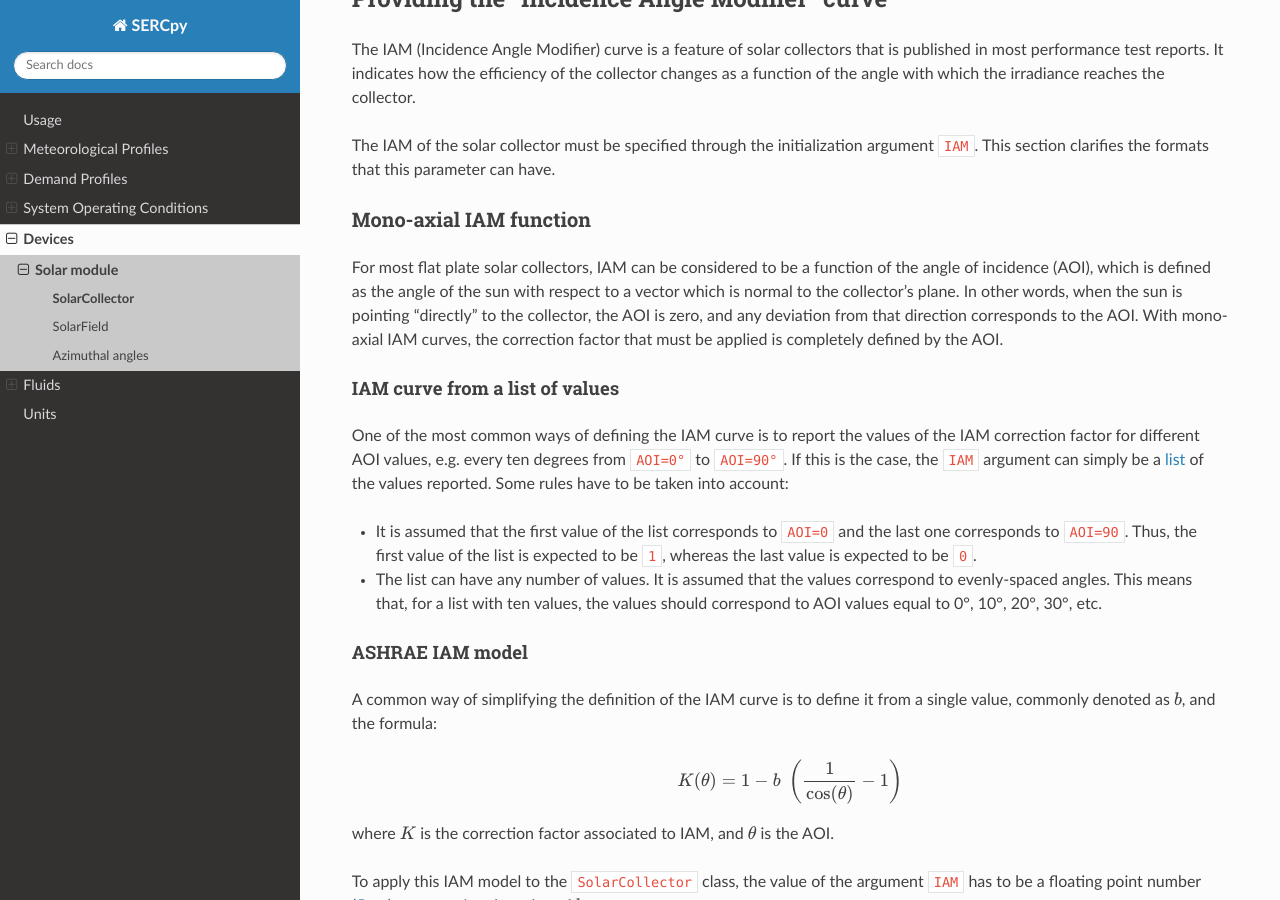
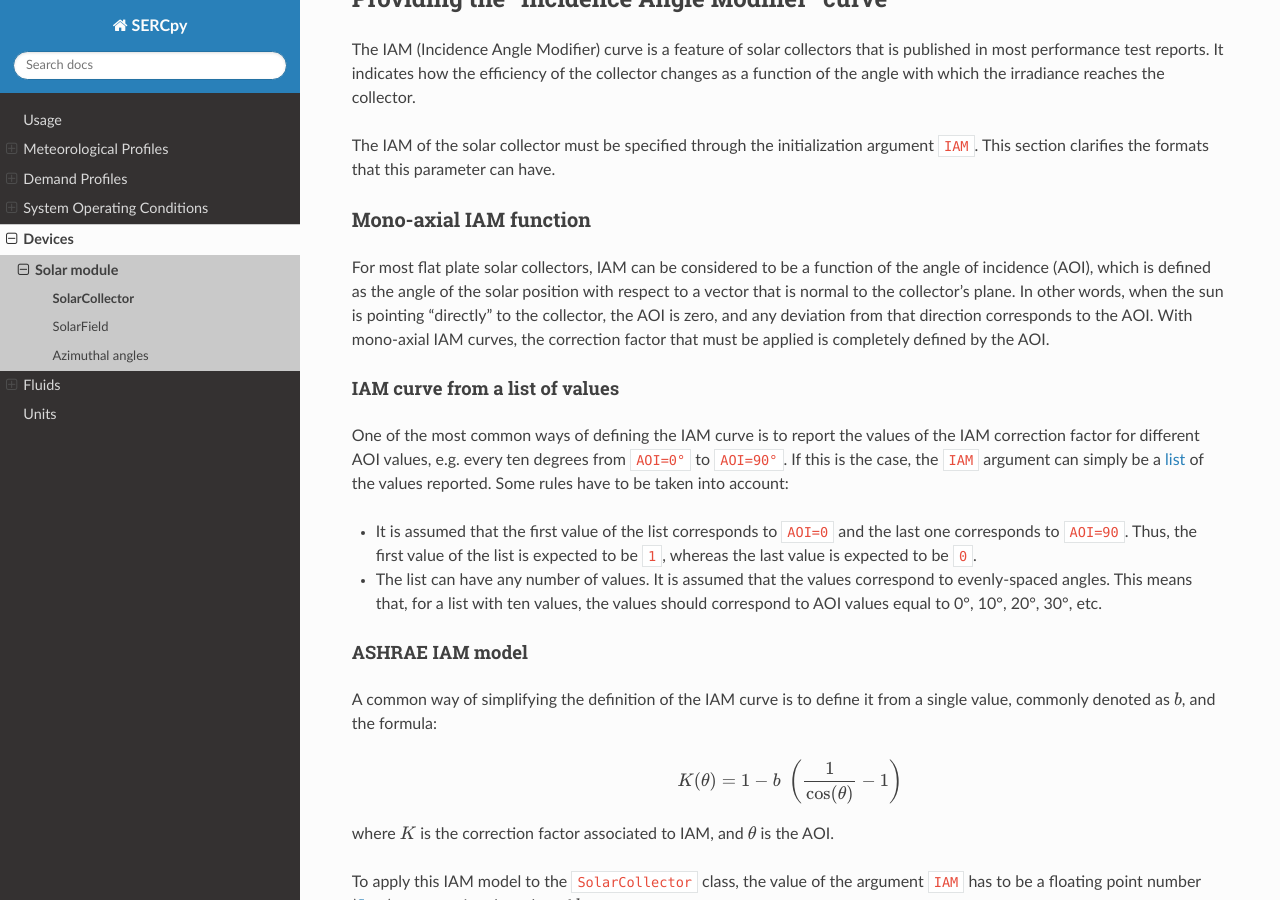
Before and after one commit to serc-chile/SERCpy, a Sphinx documentation site: the page built from docs/source/devices/solar/solar_collector_class.rst, in a window 1280 px wide and 900 px high, scrolled down 554 px. Built offline with Sphinx 7.4.7 and the Read the Docs theme 3.1.0, drawn with Linux system fonts in a browser that asks for light colours; pages that are not in the unit, such as notebooks, are missing from menus.

Commit message:
Update solar_collector_class.rst

```diff
--- a/docs/source/devices/solar/solar_collector_class.rst
+++ b/docs/source/devices/solar/solar_collector_class.rst
@@ -30,7 +30,7 @@ The IAM of the solar collector must be specified through the initialization argu
 Mono-axial IAM function
 ~~~~~~~~~~~~~~~~~~~~~~~
 
-For most flat plate solar collectors, IAM can be considered to be a function of the angle of incidence (AOI), which is defined as the angle of the sun with respect to a vector which is normal to the collector's plane. In other words, when the sun is pointing "directly" to the collector, the AOI is zero, and any deviation from that direction corresponds to the AOI. With mono-axial IAM curves, the correction factor that must be applied is completely defined by the AOI.
+For most flat plate solar collectors, IAM can be considered to be a function of the angle of incidence (AOI), which is defined as the angle of the solar position with respect to a vector that is normal to the collector's plane. In other words, when the sun is pointing "directly" to the collector, the AOI is zero, and any deviation from that direction corresponds to the AOI. With mono-axial IAM curves, the correction factor that must be applied is completely defined by the AOI.
 
 .. _iam_curve_from_list_of_values:
 
```
